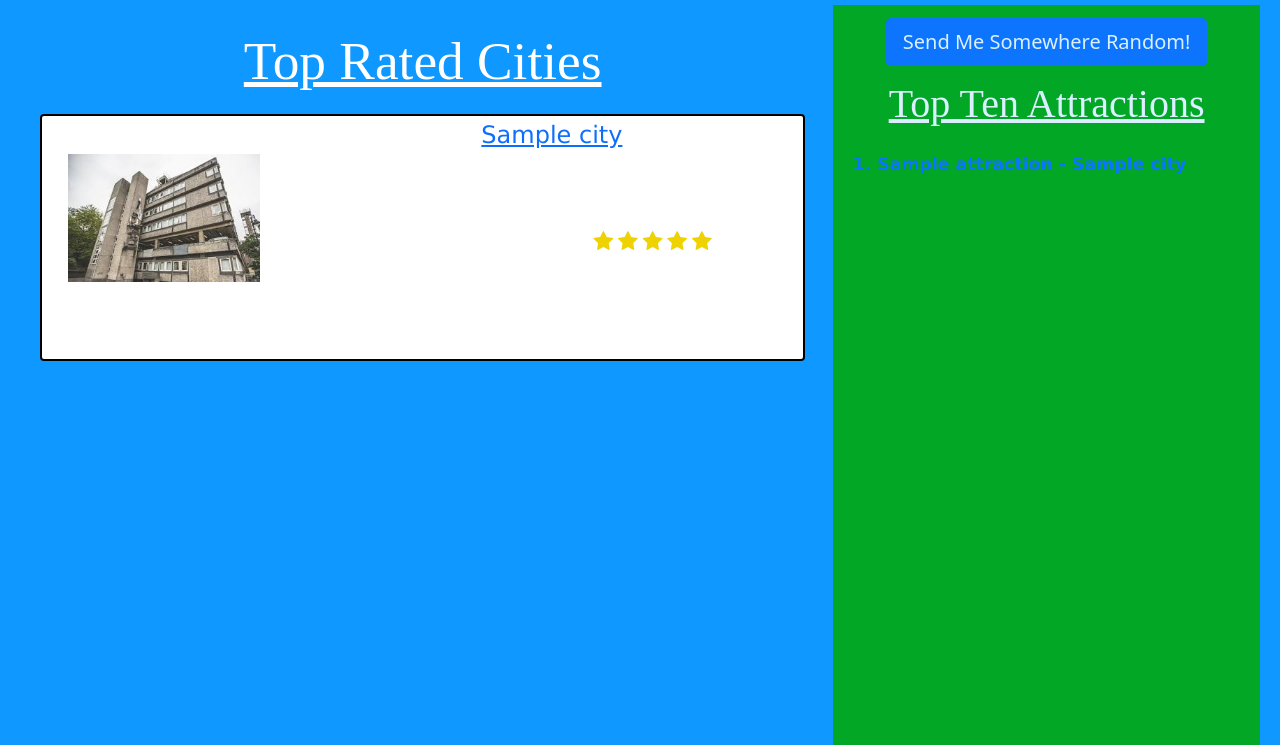
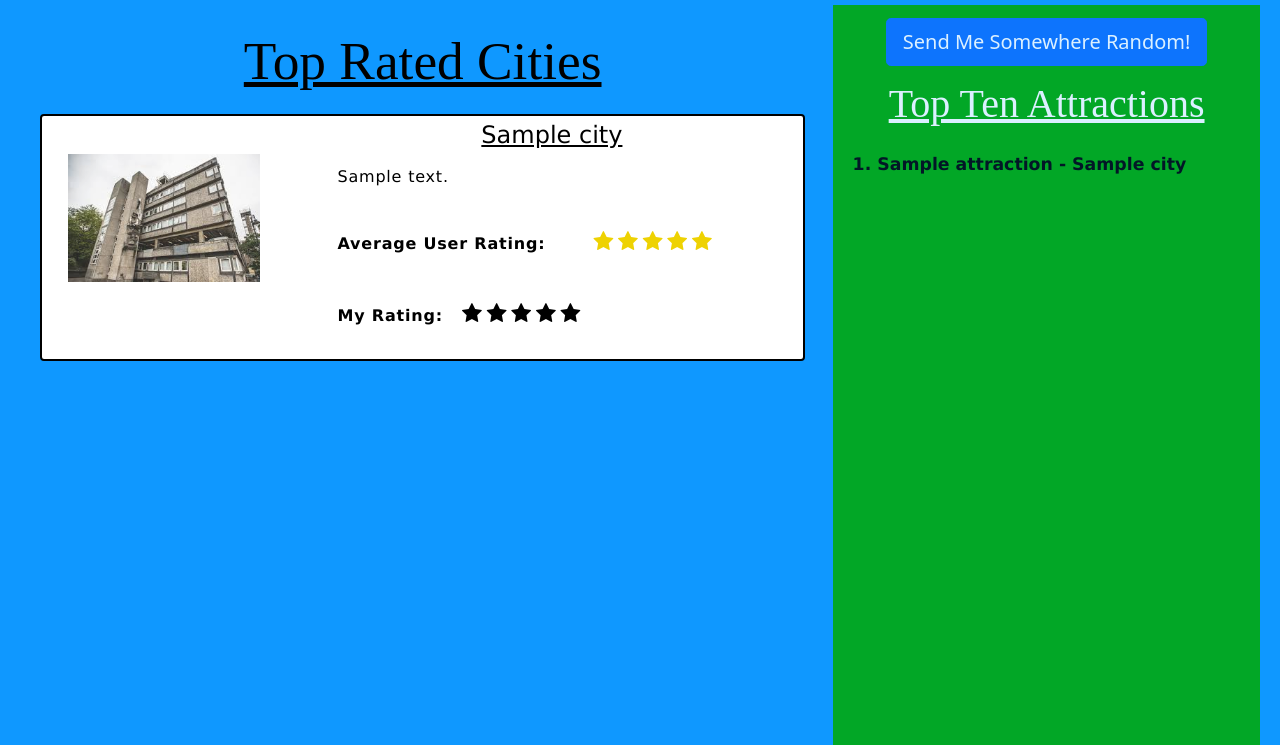
Before and after one commit to AaronMilne19/team_project, a Django app: page /home/ in a window 1280 px wide. Shown: the part 55-800 px from the top of the page. Run offline with Django 3.2, Linux system fonts and the light colour scheme; tables that the repository leaves empty hold one stand-in row (values such as "Sample post").

Commit message:
Made some changed, nothing worked

```diff
--- a/static/styles/home.css
+++ b/static/styles/home.css
@@ -1,5 +1,5 @@
 h1 {
-	color: white;
+	color: black;
 	font-family: "Freestyle Script";
 	text-align: center;
 	font-size: 40pt;
@@ -31,14 +31,13 @@ h2 {
 	margin: 20px 0px;
 	border: 2px solid black;
 	padding: 5px;
-	padding-bottom:5px;
+	padding-bottom: 5px;
+	height: auto;
 	color: white;
-	height: auto;
-	display:Flex;
 }
 
 .link {
-	text-decoration:none;
+	text-decoration: none;
 }
 
 .name {
@@ -48,6 +47,7 @@ h2 {
 	font-family: "Verdana", sans-serif;
 	font-size: 1.5rem;
 	transition: ease-out 0.1s;
+	color: black;
 }
 
 .name:hover{
@@ -55,31 +55,34 @@ h2 {
 }
 
 #info {
-	height:100%;
+	height: 100%;
+	color: black;
 }
 
 #image {
-	padding:25pt;
+	padding: 25pt;
 	opacity: 0.85;
 	transition: ease-in-out 0.2s;
-	height:auto;
+	height: auto;
 	margin-right: auto;
-	text-align:center;
+	text-align: center;
 }
 
 #image:hover {
-	opacity:1;
+	opacity: 1;
 }
 
 .city_description {
   font-size: 16px;
   font-family: "Verdana";
   letter-spacing: 0.05rem;
+  color: black;
 }
 
 .information {
 	list-style-type: none;
 	padding: 5px 0;
+	color: black;
 }
 
 .rating_section {
@@ -88,7 +91,7 @@ h2 {
 }
 
 .rating_section .checked {
-	color:#eed202
+	color:#eed202;
 }
 
 .my_rating:hover > span:before {
@@ -100,13 +103,14 @@ h2 {
 }
 
 #random_loc_button {
-	padding:10pt;
-	text-align:center;
+	padding: 10pt;
+	text-align: center;
 }
 
 #top_attractions {
 	font-size: 13pt;
-	font-family:Verdana;
+	font-family: Verdana;
 	padding-top: 4pt;
-	font-weight:bold;
+	font-weight: bold;
+	color: black;
 ]
```
